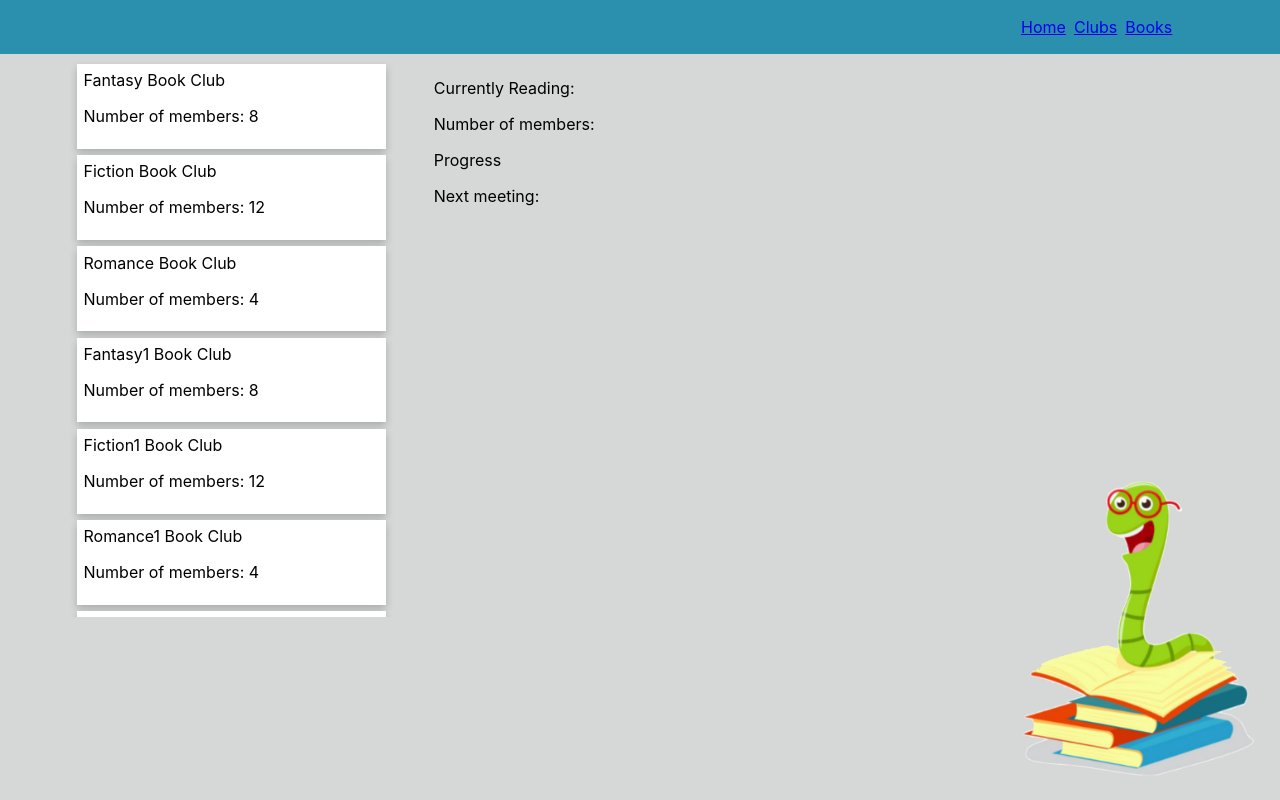
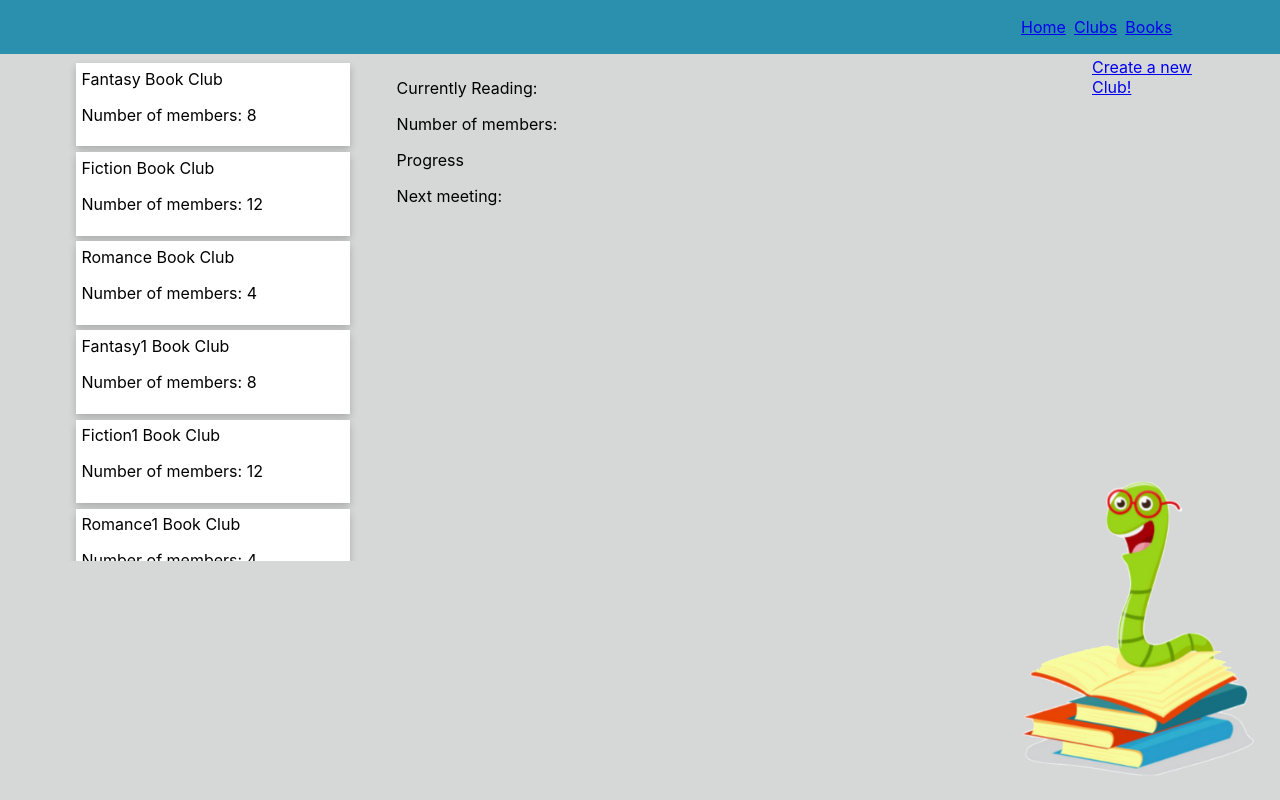
Before and after one commit to srishtinath/book-club-frontend, a React (Create React App) app: page /clubs in a window 1280 px wide. Built offline with nearby package versions, Linux system fonts and the light colour scheme.

Commit message:
front end stuff

```diff
--- a/src/App.js
+++ b/src/App.js
@@ -10,6 +10,7 @@ import NavBar from "./components/NavBar";
 import UserHome from './components/UserHome';
 import MyClubs from './components/MyClubs';
 import Books from './components/Books'
+import CreateClub from './components/CreateClub'
 
 
 class App extends Component {
@@ -27,6 +28,7 @@ class App extends Component {
               <Route path="/home" component={UserHome} />
               <Route path="/clubs" component={MyClubs} />
               <Route path="/books" component={Books} />
+              <Route path="/create-club" component={CreateClub} />
               <Route >
                 "Error!"
               </Route>
--- /dev/null
+++ b/src/components/CreateClub.js
@@ -0,0 +1,16 @@
+import React, { Component } from 'react';
+
+class CreateClub extends Component {
+
+    render() {
+        return (
+            <div>
+                <form>
+                    <input type="text">Form inputs</input>
+                </form>
+            </div>
+         );
+    }
+}
+
+export default CreateClub;
--- a/src/components/MyClubs.js
+++ b/src/components/MyClubs.js
@@ -1,6 +1,7 @@
 import React, { Component } from 'react';
 import ClubList from "./ClubList";
 import CurrentClub from "./CurrentClub";
+import { NavLink } from 'react-router-dom';
 
 class MyClubs extends Component {
 
@@ -38,6 +39,10 @@ class MyClubs extends Component {
                 <div className="selected-club">
                     <CurrentClub club={this.state.currentClub}/>
                 </div>
+                <div>
+                    <NavLink to="/create-club">Create a new Club!</NavLink>
+
+                </div>
             </div>
          );
     }
--- a/src/index.css
+++ b/src/index.css
@@ -59,12 +59,14 @@ code {
 
 .clubs {
   display: flex;
+  flex-direction: row;
   height: 35em;
 }
 
 .clubs-container {
  position: relative;
  width: 30%;
+ height: 90%;
  margin-right: 3%;
  overflow: auto;
 }
@@ -85,6 +87,13 @@ code {
 .selected-club {
   position: relative;
   width: 70%;
+}
+
+
+.add-club {
+  position: absolute;
+  bottom: 2em;
+  left: 45%;
 }
 
 .books-container {
```
